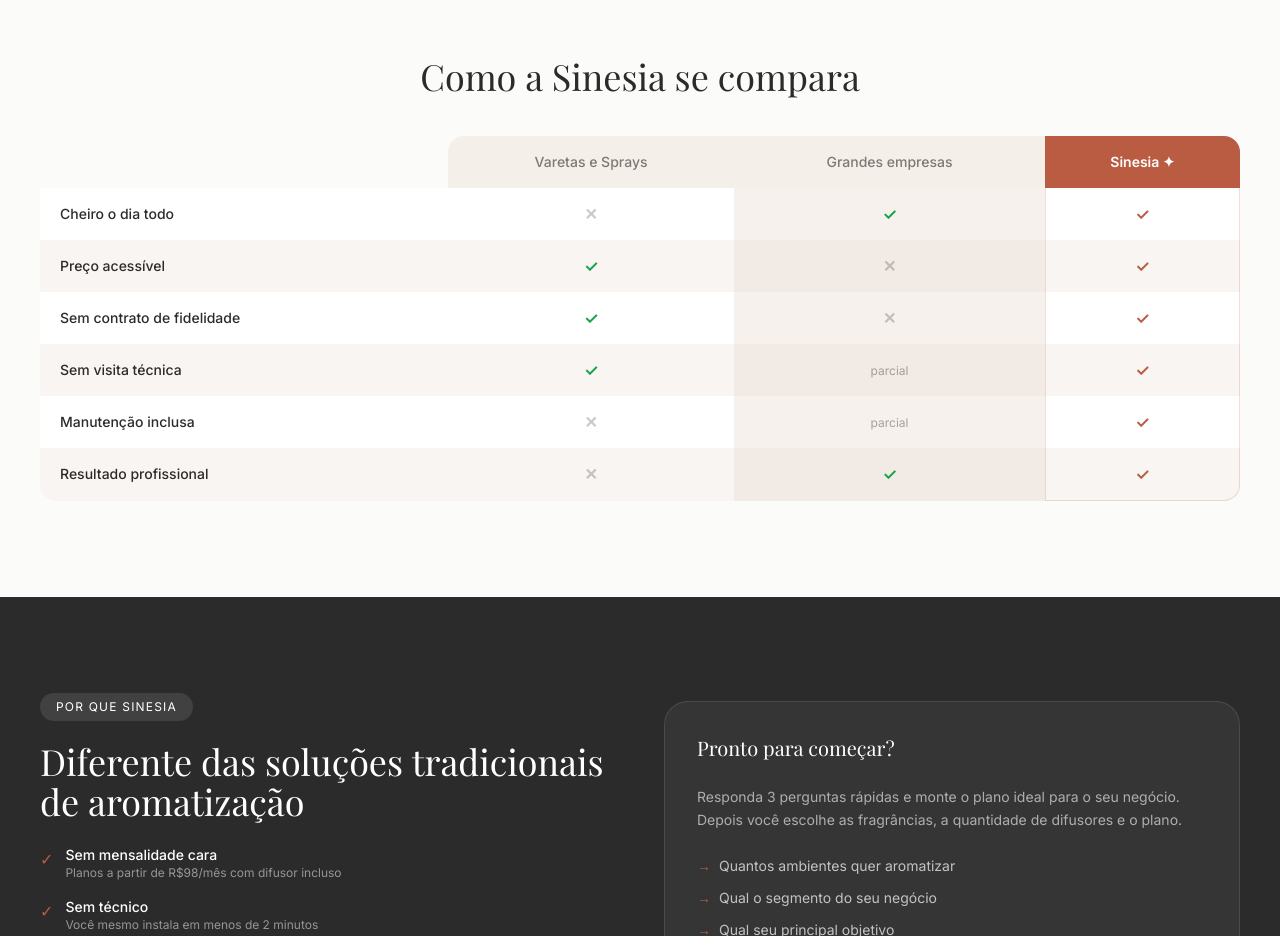
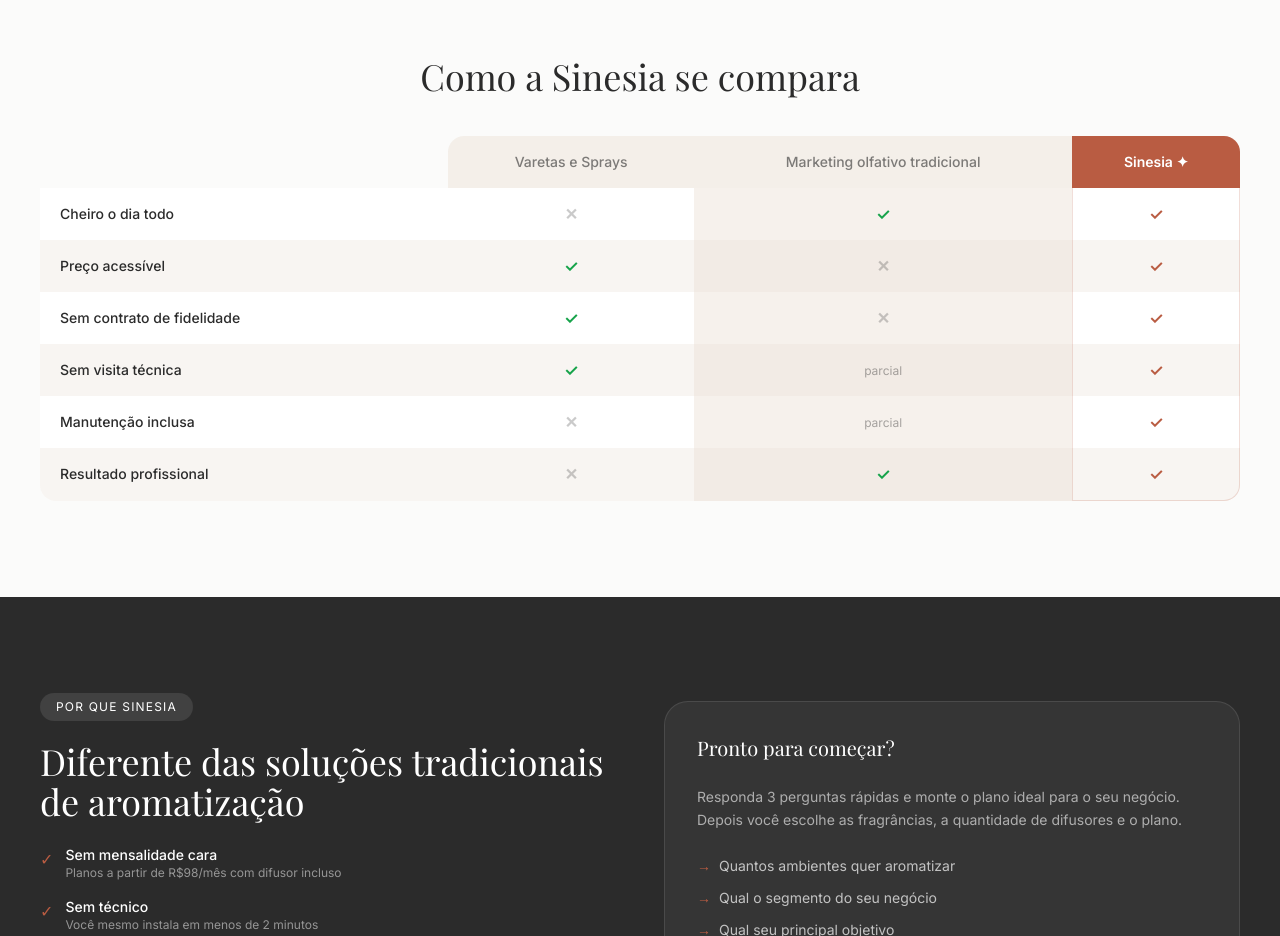
Before and after one commit to victorbcoelho/SiteCheiro, a Next.js app: page /empresas in a window 1280 px wide. Shown: the part 1860-2796 px from the top of the page. Built offline with nearby package versions, Linux system fonts and the light colour scheme; no server answers; a web font is replaced by a local one.

Commit message:
fix: rename comparison table middle column to Marketing olfativo tradicional

```diff
--- a/components/sections/EmpresasPage.tsx
+++ b/components/sections/EmpresasPage.tsx
@@ -234,7 +234,7 @@ export default function EmpresasPage() {
                 <tr>
                   <th className="text-left text-ink/50 text-xs uppercase tracking-widest font-medium px-5 py-4 bg-transparent w-[34%]" />
                   <th className="text-center px-5 py-4 bg-sand/40 rounded-tl-2xl text-ink/60 font-medium text-sm">Varetas e Sprays</th>
-                  <th className="text-center px-5 py-4 bg-sand/40 text-ink/60 font-medium text-sm">Grandes empresas</th>
+                  <th className="text-center px-5 py-4 bg-sand/40 text-ink/60 font-medium text-sm">Marketing olfativo tradicional</th>
                   <th className="text-center px-5 py-4 bg-rust text-white font-semibold text-sm rounded-tr-2xl">Sinesia ✦</th>
                 </tr>
               </thead>
```
